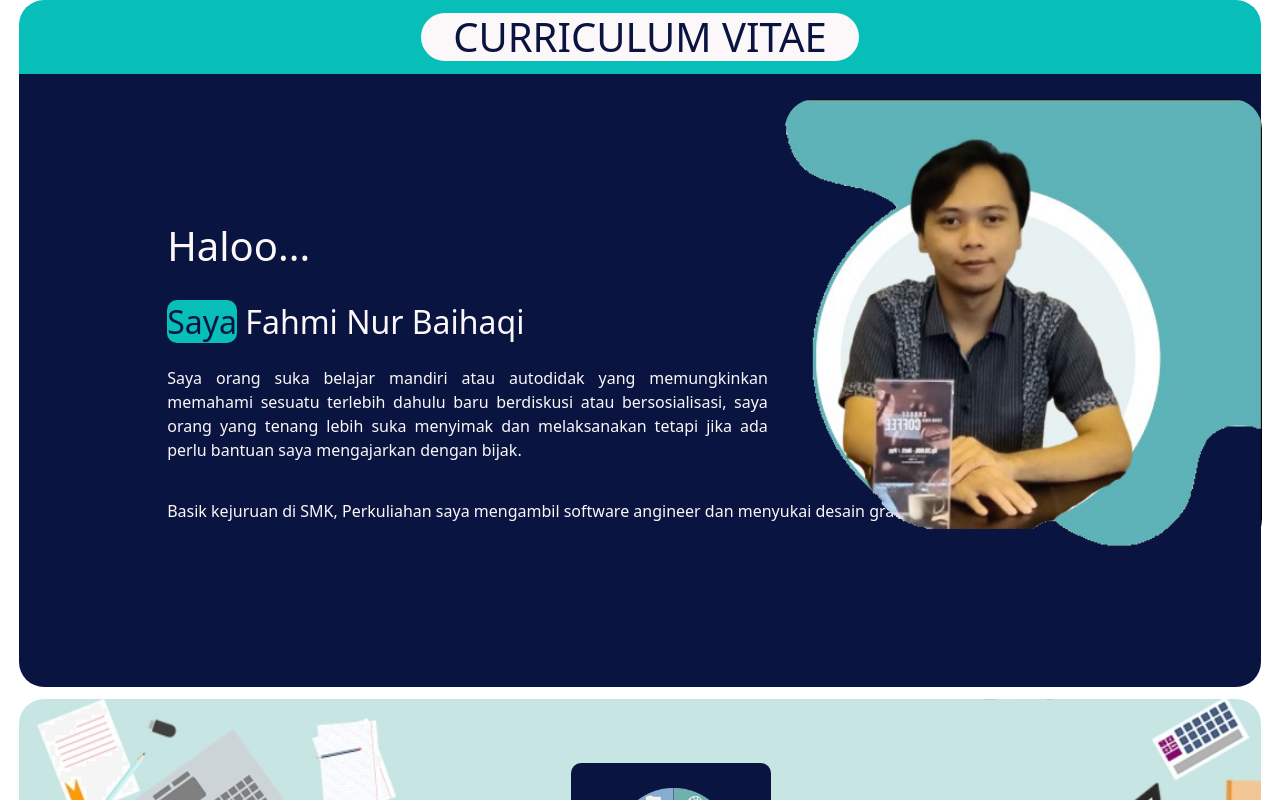
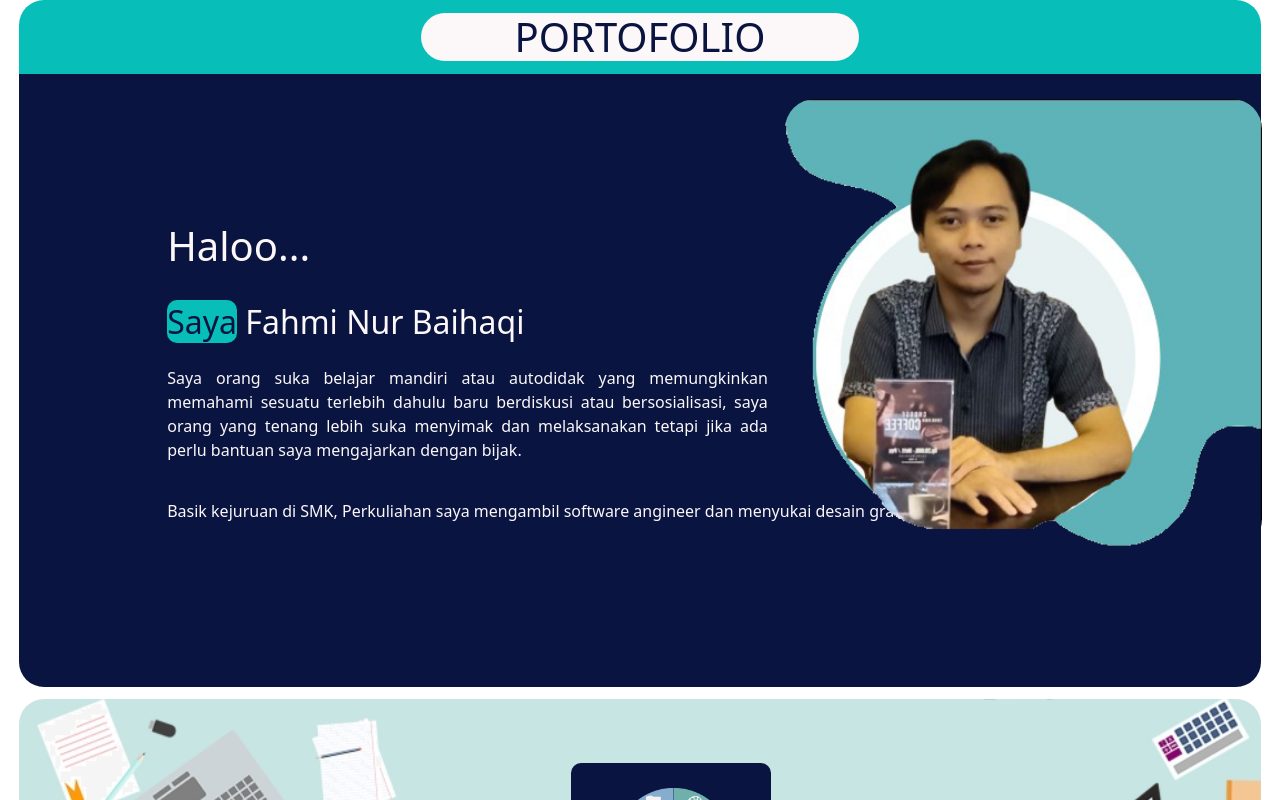
Before and after one commit to FahmiNB/my-porto, a React (Create React App) app: page / in a window 1280 px wide. Shown: the top 800 px of the page. Built offline with nearby package versions, Linux system fonts and the light colour scheme.

Commit message:
change header

```diff
--- a/src/component/Header.js
+++ b/src/component/Header.js
@@ -5,7 +5,7 @@ class Header extends React.Component {
     render () {
         return (
             <div className='container-top-header'>
-                <h1 className='title-header'>CURRICULUM VITAE</h1>
+                <h1 className='title-header'>PORTOFOLIO</h1>
             </div>
         );
     }
```
